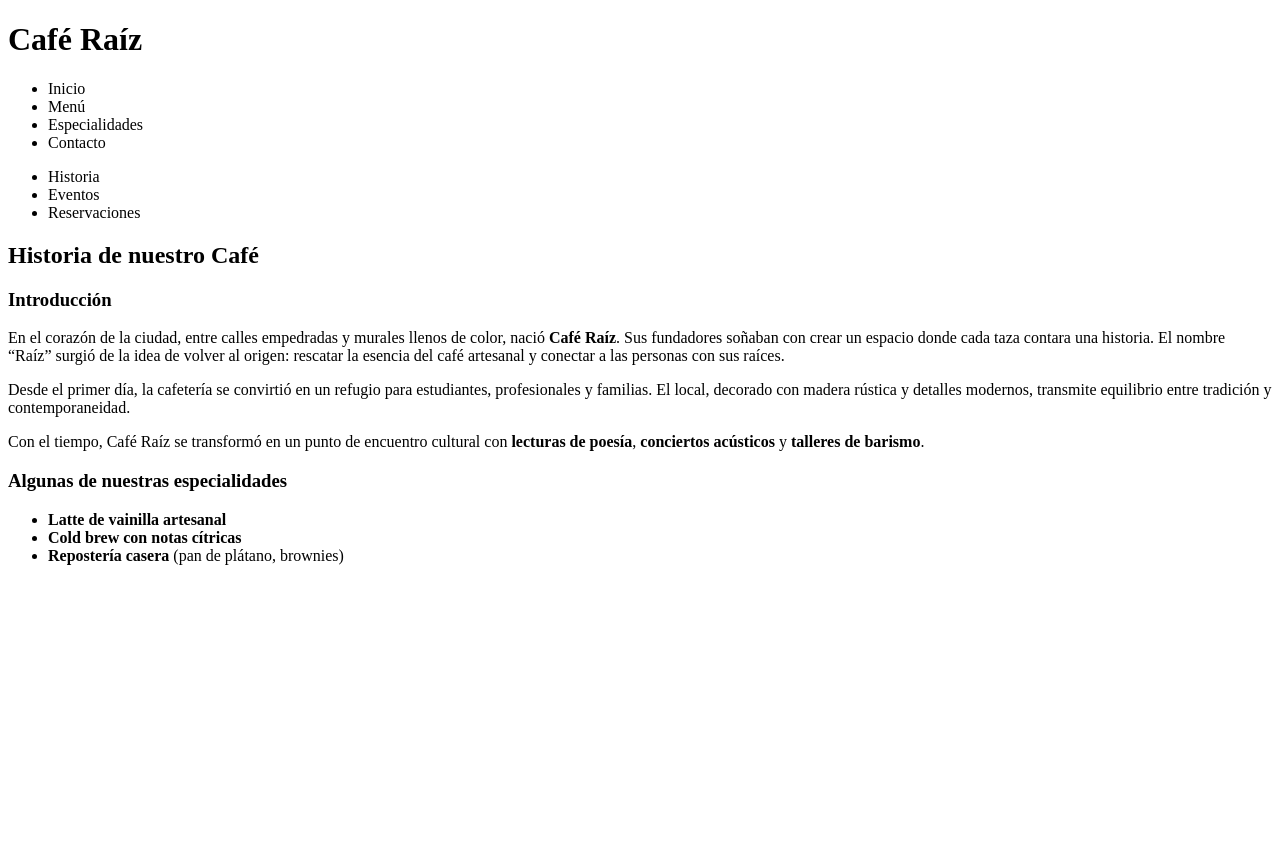
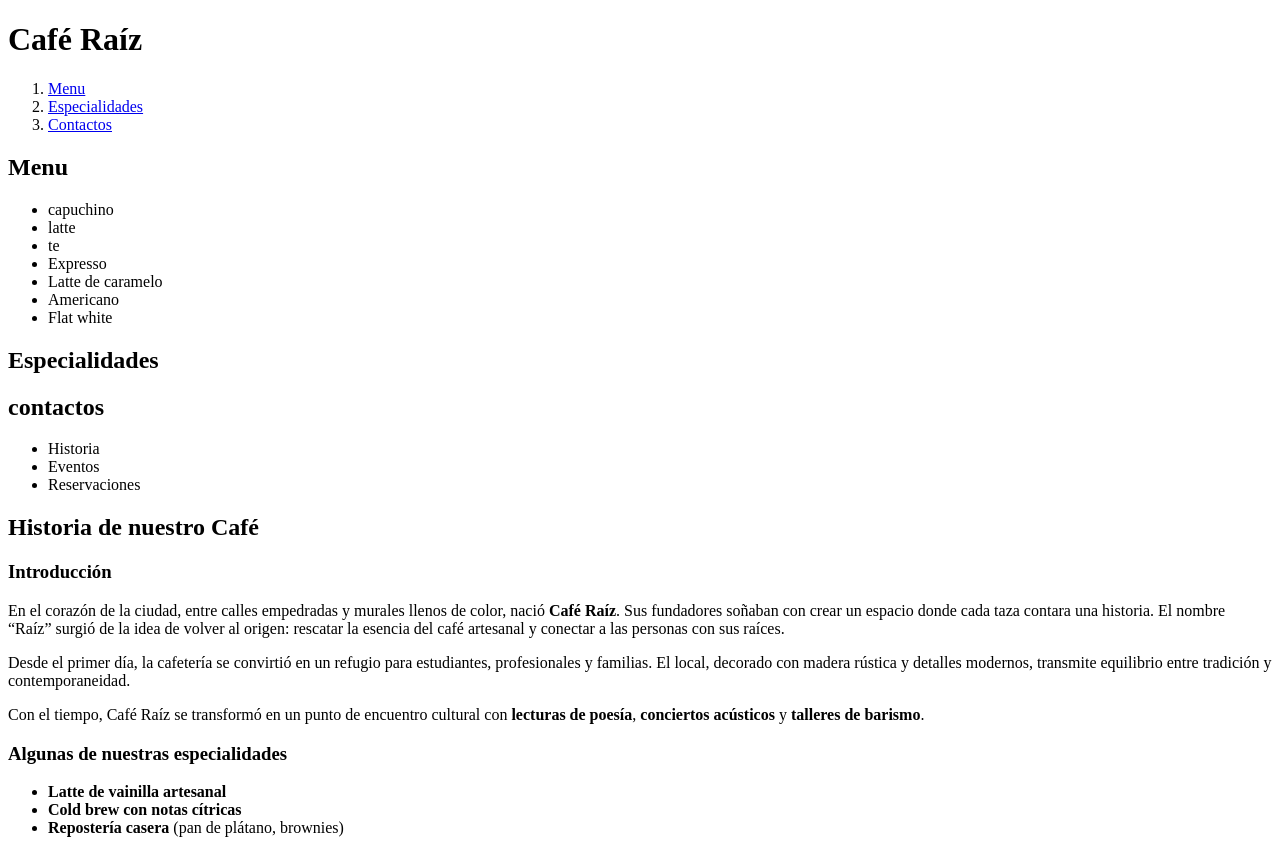
Before and after one commit to Luis270727/Proyecto-Cafeteria-Raiz, a plain HTML site: page index.html in a window 1280 px wide. Before the commit the page ends 800 px from the top, so only its background shows below. Drawn offline with Linux system fonts and the light colour scheme.

Commit message:
Navegacion

```diff
--- a/index.html
+++ b/index.html
@@ -8,13 +8,35 @@
   <header>
     <h1>Café Raíz</h1>
     <nav>
+      <ol start="1">
+        <li><a href="Menu">Menu</a></li>
+        <li><a href="Especialidades">Especialidades</a></li>
+        <li><a href="contactos">Contactos</a></li>
+      </ol>
+    </nav>
+    <section id="Menu">
+      <h2>Menu</h2>
       <ul>
-        <li>Inicio</li>
-        <li>Menú</li>
-        <li>Especialidades</li>
-        <li>Contacto</li>
+        <li>capuchino</li>
+        <li>latte</li>
+        <li>te</li>
+        <li>Expresso</li>
+        <li>Latte de caramelo</li>
+        <li>Americano</li>
+        <li>Flat white</li>
+
+
+
+
       </ul>
-    </nav>
+
+    </section>
+    <section id="Especialidades">
+      <h2>Especialidades</h2>
+    </section>
+    <section id="contactos">
+      <h2>contactos</h2>
+    </section>
   </header>
   <main>
     <aside>
```
